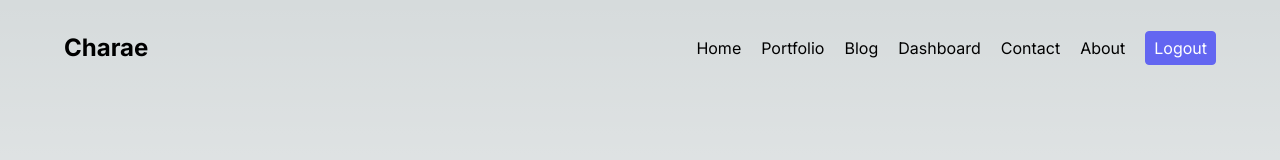
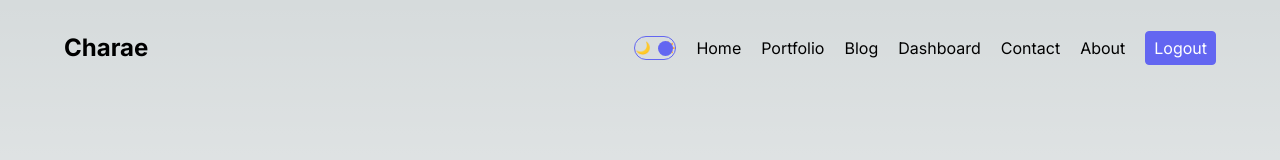
Before and after one commit to charae-ue/nextjs-full-tutorial-youtube, a Next.js app: page /dashboard/register in a window 1280 px wide. Shown: the top 160 px of the page. Built offline with nearby package versions, Linux system fonts and the light colour scheme.

Commit message:
feat: add dark mode toggle using provider

```diff
--- a/src/app/globals.css
+++ b/src/app/globals.css
@@ -16,7 +16,15 @@
   }
 }
 
-body {
+.theme {
+  transition: 1s all ease;
+}
+
+.light {
+  @apply text-gray-950 bg-white;
+}
+
+.dark {
   color: rgb(var(--foreground-rgb));
   background: linear-gradient(
       to bottom,
--- a/src/app/layout.tsx
+++ b/src/app/layout.tsx
@@ -3,6 +3,7 @@ import { Inter } from 'next/font/google';
 import './globals.css';
 import Navbar from '@/components/navbar/Navbar';
 import Footer from '@/components/footer/Footer';
+import { ThemeProvider } from '@/context/ThemeContext';
 
 const inter = Inter({ subsets: ['latin'] });
 
@@ -19,11 +20,13 @@ export default function RootLayout({
   return (
     <html lang="en">
       <body className={`${inter.className}  overflow-x-hidden`}>
-        <div className="max-w-[1366px] min-h-screen mx-auto my-0 px-16 py-0 flex flex-col justify-between">
-          <Navbar />
-          {children}
-          <Footer />
-        </div>
+        <ThemeProvider>
+          <div className="max-w-[1366px] min-h-screen mx-auto my-0 px-16 py-0 flex flex-col justify-between">
+            <Navbar />
+            {children}
+            <Footer />
+          </div>
+        </ThemeProvider>
       </body>
     </html>
   );
--- /dev/null
+++ b/src/components/DarkModeToggle.tsx
@@ -0,0 +1,25 @@
+import { ThemeContext, ThemeContextType } from '@/context/ThemeContext';
+import clsx from 'clsx';
+import { useContext, useState } from 'react';
+
+const DarkModeToggle = () => {
+  const { toggle, mode } = useContext(ThemeContext) as ThemeContextType;
+
+  return (
+    <div
+      className="w-[42px] h-6 border-[1.5px] border-solid border-indigo-500 rounded-[30px] flex justify-between items-center relative cursor-pointer"
+      onClick={toggle}
+    >
+      <div className="text-xs">🌙</div>
+      <div className="text-xs">🔆</div>
+      <div
+        className={clsx(
+          'w-[15px] h-[15px] bg-indigo-500 rounded-full absolute',
+          mode === 'light' ? 'left-[2px]' : 'right-[2px]'
+        )}
+      ></div>
+    </div>
+  );
+};
+
+export default DarkModeToggle;
--- a/src/components/navbar/Navbar.tsx
+++ b/src/components/navbar/Navbar.tsx
@@ -1,6 +1,7 @@
 'use client';
 
 import Link from 'next/link';
+import DarkModeToggle from '../DarkModeToggle';
 
 const links = [
   {
@@ -42,6 +43,7 @@ const Navbar = () => {
         Charae
       </Link>
       <div className="flex items-center gap-5">
+        <DarkModeToggle />
         {links.map((link) => (
           <Link className="hover:text-indigo-500" key={link.id} href={link.url}>
             {link.title}
--- /dev/null
+++ b/src/context/ThemeContext.tsx
@@ -0,0 +1,40 @@
+'use client';
+
+import React, { createContext, useState } from 'react';
+
+export enum Mode {
+  Dark = 'dark',
+  Light = 'light',
+}
+
+export interface ThemeContextType {
+  mode: Mode;
+  toggle: () => void;
+}
+
+export const ThemeContext = createContext<ThemeContextType | null>(null);
+
+export const ThemeProvider: React.FC<{ children: React.ReactNode }> = ({
+  children,
+}: {
+  children: React.ReactNode;
+}) => {
+  const [mode, setMode] = useState<Mode>(Mode.Dark);
+
+  const toggle = () => {
+    setMode((prev) => (prev === Mode.Dark ? Mode.Light : Mode.Dark));
+  };
+
+  return (
+    <ThemeContext.Provider value={{ toggle, mode }}>
+      <div
+        className={`theme ${
+          // mode === Mode.Dark ? 'bg-black text-white' : 'bg-white text-gray-950'
+          mode
+        }`}
+      >
+        {children}
+      </div>
+    </ThemeContext.Provider>
+  );
+};
```
